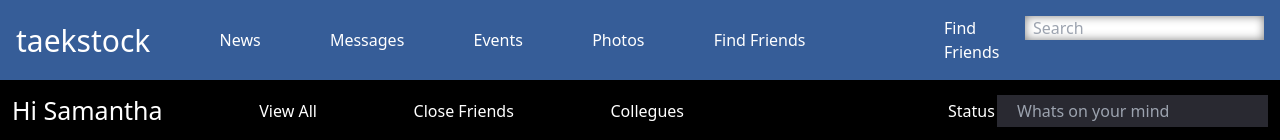
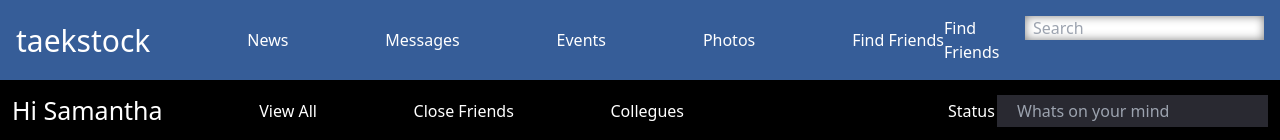
Before and after one commit to KolotushinTechnologies/taekwon-do-stock, a React (Create React App) app in the folder client/: page /home in a window 1280 px wide. Shown: the top 140 px of the page. Built offline with nearby package versions, Linux system fonts and the light colour scheme; grey boxes are pictures that could not be loaded.

Commit message:
new input

```diff
--- a/client/src/components/header/Header.jsx
+++ b/client/src/components/header/Header.jsx
@@ -3,7 +3,7 @@ import Input from "../UI/input/Input";
 
 const Header = () => {
   return (
-    <header className="bg-[color:var(--main-color)] flex justify-between p-4 items-center">
+    <header className="bg-[color:var(--main-color)] flex justify-between p-4 items-center sticky top-0">
       <div className="w-full max-w-5xl">
         <ul className="flex text-[#fff] justify-between items-center">
           <li className="text-[30px]">taekstock</li>
@@ -12,8 +12,6 @@ const Header = () => {
           <li>Events</li>
           <li>Photos</li>
           <li>Find Friends</li>
-          <li></li>
-          <li></li>
         </ul>
       </div>
       <div className="w-full max-w-xs">
--- a/client/src/pages/private-pages/Home/Home-page.jsx
+++ b/client/src/pages/private-pages/Home/Home-page.jsx
@@ -37,7 +37,7 @@ const HomePage = () => {
             <div className="bg-[#fff]"></div>
             <div className="grid grid-cols-2">
               <div className="bg-[color:var(--main-color)]"></div>
-              <img src="/krasnoe-selo.orig.jpg" alt="" />
+              <img src="/krasnoe-selo.orig.jpg" className="h-full" alt="" />
             </div>
           </div>
           <div className="grid grid-rows-2">
```
